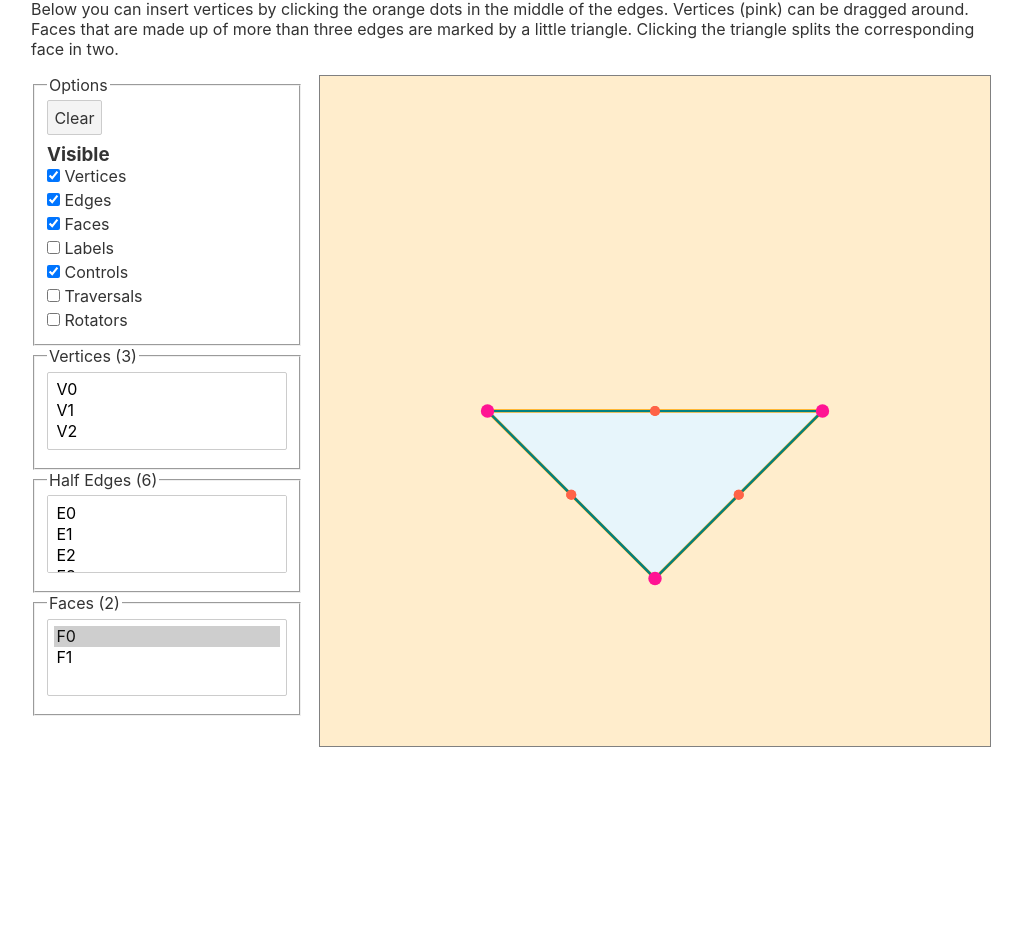
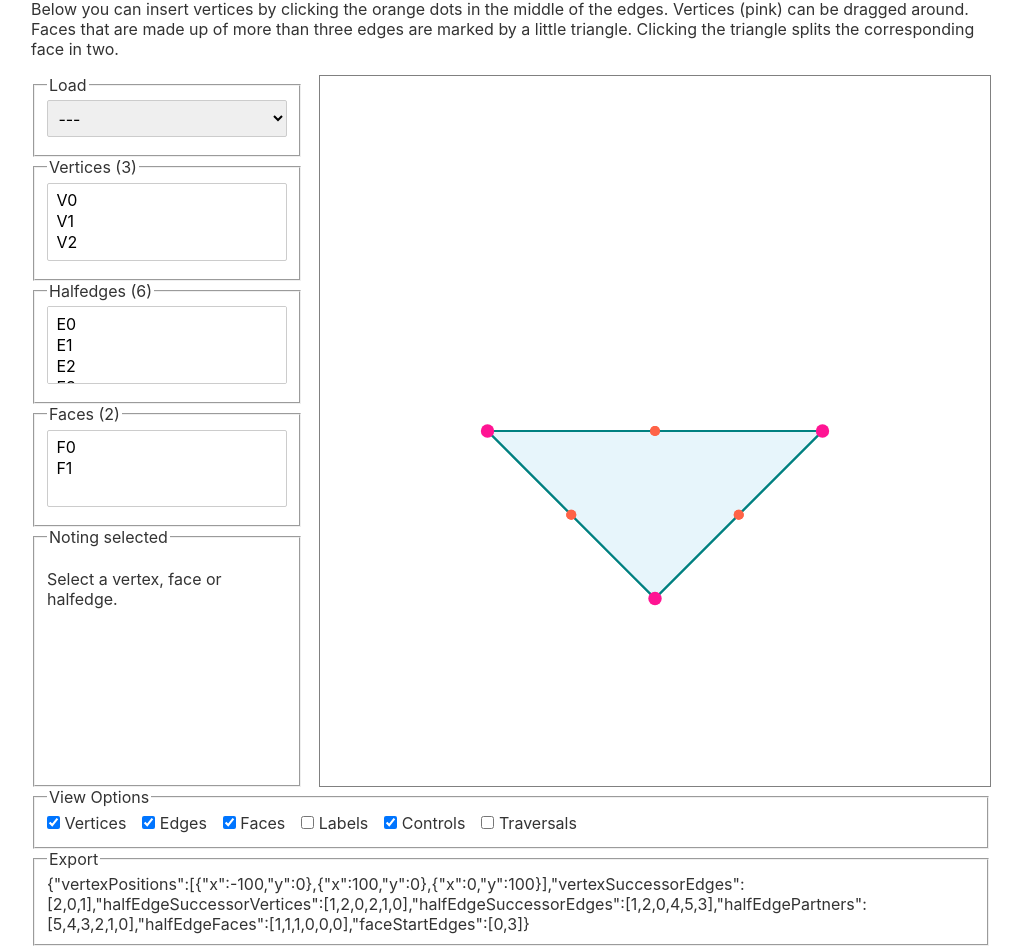
Before and after one commit to laszlokorte/halfedge, a Svelte app: page / in a window 1280 px wide. Shown: the part 154-1100 px from the top of the page, without its empty margins (129-1151 px from the left). Before the commit the page ends 901 px from the top, so only its background shows below. Built offline with nearby package versions, Linux system fonts and the light colour scheme.

Commit message:
show selection details, add export

```diff
--- a/src/App.svelte
+++ b/src/App.svelte
@@ -1,13 +1,24 @@
 <script>
+	import samples from './meshes.js'
+
 	let showLabels = false
 	let showVertices = true
 	let showEdges = true
 	let showFaces = true
 	let showControls = true
 	let showTraversals = false
-	let showRotators = false
+	let showRotators = true
 
-	let selected = 'F0'
+	let selected = null
+
+	function loadMesh(name) {
+		if(samples[name]) {
+			selected = null
+			geometry = samples[name]
+		}
+	}
+
+	const formatter = new Intl.NumberFormat('en-IN', { maximumFractionDigits: 2, minimumFractionDigits: 2 })
 
 	function isVertexSelected(s, v) {
 		return s === 'V'+v
@@ -171,6 +182,7 @@
 		const nextEdge = geometry.halfEdgeSuccessorEdges[startEdge]
 		const nextNextEdge = geometry.halfEdgeSuccessorEdges[nextEdge]
 		const nextNextNextEdge = geometry.halfEdgeSuccessorEdges[nextNextEdge]
+
 		if(!canTriangulateFace(face, geometry)) {
 			return geometry
 		}
@@ -315,8 +327,10 @@
 
 	function clickSplit(evt) {
 		doSplit(1*evt.currentTarget.getAttribute('data-edge'))
-		grabbedVertex = geometry.vertexPositions.length - 1
-		selected = 'V' + grabbedVertex
+		if(evt.type === 'mousedown') {
+			grabbedVertex = geometry.vertexPositions.length - 1
+		}
+		selected = 'V' + (geometry.vertexPositions.length - 1)
 	}
 
 	function clickTriangulate(evt) {
@@ -345,7 +359,16 @@
 		if(grabbedVertex !== null) {
 			const pos = screenToLocal(evt.clientX, evt.clientY)
 			if(pos) {
-				geometry.vertexPositions[grabbedVertex] = clampPoint({x:clampBox[0],y:clampBox[1]}, {x:clampBox[2]+clampBox[0],y:clampBox[3]+clampBox[1]}, pos)
+				geometry = {
+					...geometry,
+					vertexPositions: geometry.vertexPositions.map((o,v) => {
+						if(v===grabbedVertex) {
+							return clampPoint({x:clampBox[0],y:clampBox[1]}, {x:clampBox[2]+clampBox[0],y:clampBox[3]+clampBox[1]}, pos)
+						} else {
+							return o
+						}
+					})
+				}
 			}
 		}
 	}
@@ -375,8 +398,6 @@
 	$: p = svg ? svg.createSVGPoint() : null
 	$: clampBox = svg ? svg.getAttribute('viewBox').split(' ').map((v) => parseFloat(v)) : [0,0,0,0]
 
-	$: console.log(clampBox)
-
 	function screenToLocal(x,y) {
 		if(!svg) return null
 		p.x = x
@@ -386,6 +407,11 @@
 </script>
 
 <style>
+
+	button {
+		padding: 0.2em 0.5em;
+		font: inherit;
+	}
 
 	svg {
 		max-width: 60rem;
@@ -404,10 +430,21 @@
 		padding: 0;
 	}
 
+	dl {
+		display: grid;
+		grid-template-columns: max-content auto;
+		gap: 0.5em 1em;
+		margin: 0;
+	}
+
+	dd {
+		margin: 0;
+	}
+
 
 	article {
 		max-width: 60em;
-		margin:  auto;
+		margin: 1em auto 5em;
 	}
 
 	.layout {
@@ -461,6 +498,16 @@
 		stroke-width: 3;
 		pointer-events: none;
 	}
+
+	.inline-list {
+		display: flex;
+		gap: 1em;
+	}
+
+	.element-link {
+		cursor: pointer;
+		text-decoration: underline;
+	}
 </style>
 
 <svelte:window on:mousemove={dragUpdate} on:mouseup={dragStop} />
@@ -477,26 +524,15 @@
 
 	<div class="layout">
 	<header>
-
 		<fieldset>
-			<legend>Options</legend>
-
-			<button on:click={() => {geometry = createTriangle()}}>
-				Clear</button>
-
-			<h3>Visible</h3>
-			<ul>
-				<li><label><input type="checkbox" bind:checked={showVertices} /> Vertices</label></li>
-				<li><label><input type="checkbox" bind:checked={showEdges} /> Edges</label></li>
-				<li><label><input type="checkbox" bind:checked={showFaces} /> Faces</label></li>
-				<li><label><input type="checkbox" bind:checked={showLabels} /> Labels</label></li>
-				<li><label><input type="checkbox" bind:checked={showControls} /> Controls</label></li>
-				<li><label><input type="checkbox" bind:checked={showTraversals} /> Traversals</label></li>
-				<li><label><input type="checkbox" bind:checked={showRotators} /> Rotators</label></li>
-			</ul>
+			<legend>Load</legend>
+			<select on:input|preventDefault={(evt) => {loadMesh(evt.currentTarget.value); evt.currentTarget.value=''}}>
+				<option value="">---</option>
+				{#each Object.keys(samples) as sample}
+				<option>{sample}</option>
+				{/each}
+			</select>
 		</fieldset>
-
-
 
 		<fieldset>
 			<legend>Vertices ({geometry.vertexPositions.length})</legend>
@@ -508,7 +544,7 @@
 		</fieldset>
 
 		<fieldset>
-			<legend>Half Edges ({geometry.halfEdgeSuccessorEdges.length})</legend>
+			<legend>Halfedges ({geometry.halfEdgeSuccessorEdges.length})</legend>
 			<select readonly size="3" bind:value={selected}>
 				{#each geometry.halfEdgeSuccessorEdges as _, edgeId}
 				<option>E{edgeId}</option>
@@ -523,6 +559,56 @@
 				<option>F{faceId}</option>
 				{/each}
 			</select>
+		</fieldset>
+
+		<fieldset style="min-height: 15em;">
+			{#if selected && selected[0] === 'V'}
+			<legend>Selected: Vertex {selected}</legend>
+			<dl>
+				<dt>Position</dt>
+				<dd>{formatter.format(geometry.vertexPositions[1*selected.substr(1)].x)}, {formatter.format(geometry.vertexPositions[1*selected.substr(1)].y)}</dd>
+				<dt>Successor Edge</dt>
+				<dd><span class="element-link" on:click={clickSelectElement} data-edge={geometry.vertexSuccessorEdges[1*selected.substr(1)]}>E{geometry.vertexSuccessorEdges[1*selected.substr(1)]}</span></dd>
+				<dt>Actions</dt>
+				<dd>
+					<button class="element-link" on:click|stopPropagation={clickRotateVertex} cursor="pointer" data-vertex={1*selected.substr(1)}>Rotate</button>
+				</dd>
+			</dl>
+			{:else if selected && selected[0] === 'E'}
+			<legend>Selected: Halfedge {selected} (<span class="element-link" on:click={() => {selected = null}}>unselect</span>)</legend>
+			<dl>
+				<dt>Succesor Edge</dt>
+				<dd><span class="element-link" on:click={clickSelectElement} data-edge={geometry.halfEdgeSuccessorEdges[1*selected.substr(1)]}>E{geometry.halfEdgeSuccessorEdges[1*selected.substr(1)]}</span></dd>
+				<dt>Succesor Vertex</dt>
+				<dd><span class="element-link" on:click={clickSelectElement} data-vertex={geometry.halfEdgeSuccessorVertices[1*selected.substr(1)]}>V{geometry.halfEdgeSuccessorVertices[1*selected.substr(1)]}</span></dd>
+				<dt>Partner Edge</dt>
+				<dd><span class="element-link" on:click={clickSelectElement} data-edge={geometry.halfEdgePartners[1*selected.substr(1)]}>E{geometry.halfEdgePartners[1*selected.substr(1)]}</span></dd>
+				<dt>Adjecent Face</dt>
+				<dd><span class="element-link" on:click={clickSelectElement} data-face={geometry.halfEdgeFaces[1*selected.substr(1)]}>F{geometry.halfEdgeFaces[1*selected.substr(1)]}</span></dd>
+
+
+				<dt>Actions</dt>
+				<dd>
+					<button class="element-link" on:click|stopPropagation={clickSplit} cursor="pointer" data-edge={1*selected.substr(1)}>Split</button>
+				</dd>
+			</dl>
+			{:else if selected && selected[0] === 'F'}
+			<legend>Selected: Face {selected} (<span class="element-link" on:click={() => {selected = null}}>unselect</span>)</legend>
+			<dl>
+				<dt>Start Edge</dt>
+				<dd><span class="element-link" on:click={clickSelectElement} data-edge={geometry.faceStartEdges[1*selected.substr(1)]}>E{geometry.faceStartEdges[1*selected.substr(1)]}</span></dd>
+				<dt>Actions</dt>
+				<dd>
+					<button class="element-link" on:click|stopPropagation={clickRotateFace} cursor="pointer" data-face={1*selected.substr(1)}>Rotate</button>
+					{#if canTriangulateFace(1*selected.substr(1), geometry)}
+					<button class="element-link" on:click|stopPropagation={clickTriangulate} cursor="pointer" data-face={1*selected.substr(1)}>Triangulate</button>
+					{/if}
+				</dd>
+			</dl>
+			{:else}
+			<legend>Noting selected</legend>
+			<p>Select a vertex, face or halfedge.</p>
+			{/if}
 		</fieldset>
 	</header>
 
@@ -613,7 +699,7 @@
 			{/each}
 		</g>
 
-		<g class:hidden={!showControls}>
+		<g class:hidden={!showControls || !showEdges}>
 		{#each geometry.halfEdgeSuccessorEdges as _,currentEdge}
 			{@const centerPoint = interpHalfEdgeOffset(0.5, 0, currentEdge, geometry)}
 
@@ -634,7 +720,7 @@
 		<g class:hidden={!showVertices}>
 		{#each geometry.vertexPositions as {x,y}, vidx}
 
-			<circle class:hidden={!showRotators || !showTraversals} stroke="none" cx={x-10} cy={y} r="10" fill="none" pointer-events="fill" cursor="pointer" on:click={clickRotateVertex} data-vertex={vidx}>
+			<circle class:hidden={!showRotators || !showTraversals} stroke="none" cx={x-10} cy={y} r="10" fill="none" pointer-events="fill" cursor="pointer" on:click|stopPropagation={clickRotateVertex} data-vertex={vidx}>
 				<title>Rotate Vertex</title>
 			</circle>
 
@@ -655,7 +741,7 @@
 
 			{/if}
 			{#if faceId > 0}
-			<circle class:hidden={!showRotators || !showTraversals} cx={pos.x} cy={pos.y + 10} r="10" fill="none" pointer-events="fill" on:click={clickRotateFace} cursor="pointer" data-face={faceId} />
+			<circle class:hidden={!showRotators || !showTraversals} cx={pos.x} cy={pos.y + 10} r="10" fill="none" pointer-events="fill" on:click|stopPropagation={clickRotateFace} cursor="pointer" data-face={faceId} />
 			{/if}
 		{/each}
 		</g>
@@ -663,4 +749,25 @@
 
 	</svg>
 	</div>
+
+	<fieldset>
+		<legend>View Options</legend>
+
+		<ul class="inline-list">
+			<li><label><input type="checkbox" bind:checked={showVertices} /> Vertices</label></li>
+			<li><label><input type="checkbox" bind:checked={showEdges} /> Edges</label></li>
+			<li><label><input type="checkbox" bind:checked={showFaces} /> Faces</label></li>
+			<li><label><input type="checkbox" bind:checked={showLabels} /> Labels</label></li>
+			<li><label><input type="checkbox" bind:checked={showControls} /> Controls</label></li>
+			<li><label><input type="checkbox" bind:checked={showTraversals} /> Traversals</label></li>
+			<li class:hidden={!showTraversals}><label><input type="checkbox" bind:checked={showRotators} /> Rotators</label></li>
+		</ul>
+	</fieldset>
+
+	<fieldset>
+		<legend>Export</legend>
+
+		<div contenteditable style="user-select: all;" readonly>{JSON.stringify(geometry)}</div>
+	</fieldset>
+
 </article>
--- /dev/null
+++ b/src/meshes.js
@@ -0,0 +1,39 @@
+export default {
+	triangle: {
+		vertexPositions: [{x:-100,y:0}, {x:100,y:0}, {x:0,y:100}],
+		vertexSuccessorEdges: [2,0,1],
+
+		halfEdgeSuccessorVertices: [1,2,0,2,1,0],
+		halfEdgeSuccessorEdges: [1,2,0,4,5,3],
+		halfEdgePartners: [5,4,3,2,1,0],
+		halfEdgeFaces: [1,1,1,0,0,0],
+
+		faceStartEdges: [0,3],
+	},
+	segment: {
+		vertexPositions: [{x:0,y:0}, {x:0,y:0}],
+		vertexSuccessorEdges: [0, 1],
+
+		halfEdgeSuccessorVertices: [0,1,1,0],
+		halfEdgeSuccessorEdges: [1,0,3,2],
+		halfEdgePartners: [2,3,0,1],
+		halfEdgeFaces: [1,1,0,0],
+
+		faceStartEdges: [1,0],
+	},
+	loop: {
+		vertexPositions: [{x:0,y:0}],
+		vertexSuccessorEdges: [0],
+
+		halfEdgeSuccessorVertices: [0,0],
+		halfEdgeSuccessorEdges: [0,1],
+		halfEdgePartners: [1,0],
+		halfEdgeFaces: [1,0],
+
+		faceStartEdges: [1,0],
+	},
+	quad: {"vertexPositions":[{"x":-100,"y":100},{"x":100,"y":-100},{"x":100,"y":100},{"x":-100,"y":-100}],"vertexSuccessorEdges":[2,7,1,5],"halfEdgeSuccessorVertices":[3,2,0,2,1,3,0,1],"halfEdgeSuccessorEdges":[7,2,0,4,5,6,3,1],"halfEdgePartners":[6,4,3,2,1,7,0,5],"halfEdgeFaces":[1,1,1,0,0,0,0,1],"faceStartEdges":[0,3]},
+	quad2: {"vertexPositions":[{"x":-100,"y":100},{"x":100,"y":-100},{"x":100,"y":100},{"x":-100,"y":-100}],"vertexSuccessorEdges":[2,7,1,5],"halfEdgeSuccessorVertices":[3,2,0,2,1,3,0,1,2,3],"halfEdgeSuccessorEdges":[7,2,0,9,5,8,3,1,4,6],"halfEdgePartners":[6,4,3,2,1,7,0,5,9,8],"halfEdgeFaces":[1,1,1,0,0,0,0,1,2,1],"faceStartEdges":[0,3,8]},
+	house: {"vertexPositions":[{"x":-100,"y":100},{"x":100,"y":-100},{"x":100,"y":100},{"x":-100,"y":-100},{"x":0,"y":-200}],"vertexSuccessorEdges":[2,10,1,11,7],"halfEdgeSuccessorVertices":[3,2,0,2,1,4,0,4,2,3,1,3,1,3],"halfEdgeSuccessorEdges":[7,2,0,9,13,11,3,10,4,6,1,12,5,8],"halfEdgePartners":[6,4,3,2,1,10,0,11,9,8,5,7,13,12],"halfEdgeFaces":[1,1,1,0,0,0,0,1,2,1,1,0,3,2],"faceStartEdges":[0,3,4,12]},
+	house2: {"vertexPositions":[{"x":-100,"y":100},{"x":100,"y":-100},{"x":100,"y":100},{"x":-100,"y":-100},{"x":0,"y":-200},{"x":0,"y":0}],"vertexSuccessorEdges":[2,10,1,11,7,9],"halfEdgeSuccessorVertices":[3,2,0,2,1,4,0,4,5,5,1,3,1,3,3,2,5,0,1,5],"halfEdgeSuccessorEdges":[7,2,0,9,19,11,16,10,18,17,1,12,5,8,6,4,14,3,13,15],"halfEdgePartners":[6,4,3,2,1,10,0,11,14,15,5,7,13,12,8,9,17,16,19,18],"halfEdgeFaces":[1,1,1,0,0,0,0,1,2,1,1,0,3,2,1,2,4,1,5,2],"faceStartEdges":[0,9,4,12,16,18]}
+}
```
